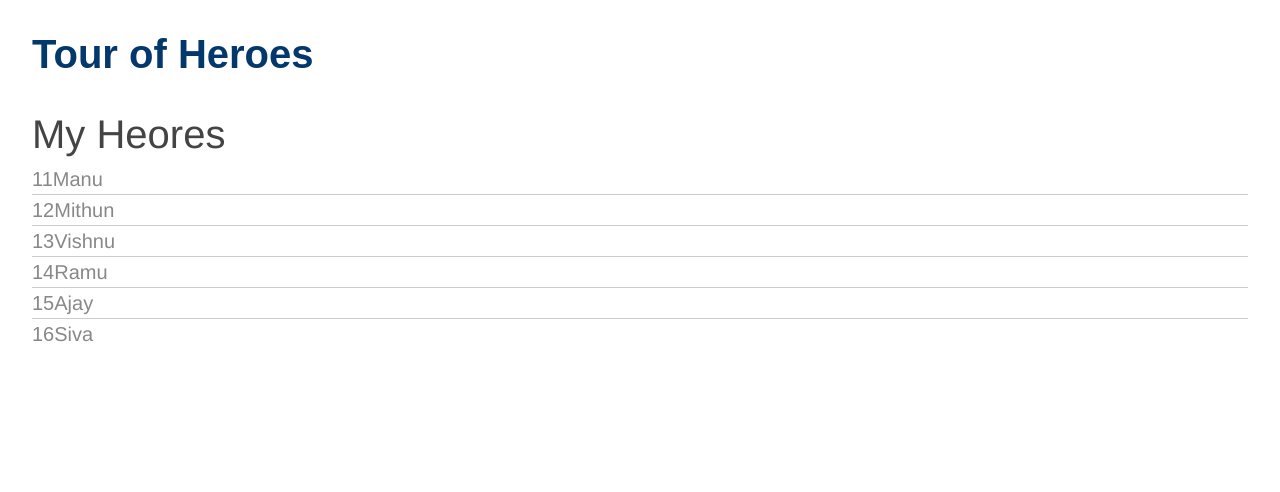
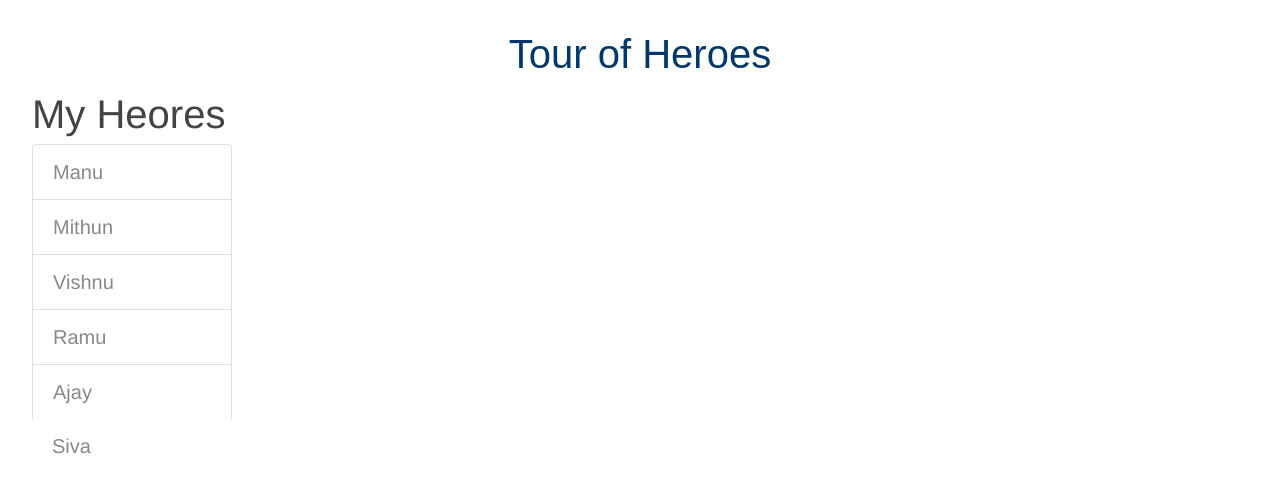
Before and after one commit to chinchuna/angular-tour-of-heroes, an Angular app: page / in a window 1280 px wide. Shown: the top 492 px of the page. Built offline with nearby package versions, Linux system fonts and the light colour scheme.

Commit message:
Add Service

```diff
--- a/package.json
+++ b/package.json
@@ -12,16 +12,19 @@
   },
   "private": true,
   "dependencies": {
-    "@angular/animations": "^5.0.0",
+    "@angular/animations": "^5.0.5",
+    "@angular/cdk": "^5.0.0-rc.3",
     "@angular/common": "^5.0.0",
     "@angular/compiler": "^5.0.0",
     "@angular/core": "^5.0.0",
     "@angular/forms": "^5.0.0",
     "@angular/http": "^5.0.0",
+    "@angular/material": "^5.0.0-rc.3",
     "@angular/platform-browser": "^5.0.0",
     "@angular/platform-browser-dynamic": "^5.0.0",
     "@angular/router": "^5.0.0",
     "core-js": "^2.4.1",
+    "ngx-bootstrap": "^2.0.0-beta.9",
     "rxjs": "^5.5.2",
     "zone.js": "^0.8.14"
   },
--- a/src/app/app.component.html
+++ b/src/app/app.component.html
@@ -1,4 +1,6 @@
 <!--The content below is only a placeholder and can be replaced.-->
+<div class="d-flex justify-content-center">
 <h1>{{title}}</h1>
+</div>
 <app-heroes></app-heroes>
 <!--<app-messages></app-messages>-->
--- a/src/app/app.module.ts
+++ b/src/app/app.module.ts
@@ -1,3 +1,4 @@
+import { HeroService } from './hero.service';
 import { BrowserModule } from '@angular/platform-browser';
 import { NgModule } from '@angular/core';
 import { FormsModule } from '@angular/forms';
@@ -6,6 +7,7 @@ import { AppComponent } from './app.component';
 import { HeroesComponent } from './heroes/heroes.component';
 import { HeroDetailComponent } from './hero-detail/hero-detail.component';
 import { MessageService } from './message.service';
+
 
 
 @NgModule({
@@ -18,7 +20,7 @@ import { MessageService } from './message.service';
     BrowserModule,
     FormsModule
   ],
-  providers: [MessageService],
+  providers: [ HeroService, MessageService],
   bootstrap: [AppComponent]
 })
 export class AppModule { }
--- a/src/app/hero-detail/hero-detail.component.html
+++ b/src/app/hero-detail/hero-detail.component.html
@@ -1,6 +1,15 @@
-<div *ngIf="selectedHero">
+<div *ngIf="selectedHero" >
+<div class="d-flex justify-content-center">
+    <h2>
+        {{selectedHero.name | uppercase}} details
+    </h2>
+</div>
 
-<h2>{{selectedHero.name | uppercase}} details</h2>
-<div><span>id :</span>{{selectedHero.id}}</div><div>
-<div><label>name : <input [(ngModel)]="selectedHero.name" placeholder="name"></label></div>
+<div class="d-flex justify-content-center">
+    id :
+    {{selectedHero.id}}
 </div>
+
+<div class="d-flex justify-content-center" >
+    <label>name : <input [(ngModel)]="selectedHero.name" placeholder="name"></label></div>
+</div>
--- a/src/app/hero.service.ts
+++ b/src/app/hero.service.ts
@@ -1,8 +1,13 @@
 import { Injectable } from '@angular/core';
+import {Hero} from './hero';
+import {HEROES} from './mock-heroes';
+
 
 @Injectable()
 export class HeroService {
-
-  constructor() { }
-
+  // heroes: Hero[];
+   getHeroes(): Hero[] {
+   return HEROES;
+  }
+constructor() { }
 }
--- a/src/app/heroes/heroes.component.html
+++ b/src/app/heroes/heroes.component.html
@@ -1,7 +1,12 @@
+<div>
 <h2>My Heores</h2>
+</div>
+<div class="list-group">
 <ul class="heroes">
-  <li *ngFor="let hero of heroes" (click)="onSelect(hero)" [class.selected]="hero === selectedHero">
-    <span class="badge">{{hero.id}}<span> </span></span>{{hero.name}}
+  <li *ngFor="let hero of heroes" (click)="onSelect(hero)" [class.selected]="hero === selectedHero" class="list-group-item justify-content-between">
+    {{hero.name}}
+    <span class="badge badge-default badge-pill">{{hero.id}} </span>
   </li>
 </ul>
+</div>
 <app-hero-detail [selectedHero]="selectedHero"></app-hero-detail>
--- a/src/app/heroes/heroes.component.ts
+++ b/src/app/heroes/heroes.component.ts
@@ -1,6 +1,7 @@
 import { Component, OnInit } from '@angular/core';
 import { Hero } from '../hero';
-import { HEROES } from '../mock-heroes';
+// import { HEROES } from '../mock-heroes';
+import {HeroService} from '../hero.service';
 
 @Component({
   selector: 'app-heroes',
@@ -8,14 +9,20 @@ import { HEROES } from '../mock-heroes';
   styleUrls: ['./heroes.component.css']
 })
 export class HeroesComponent implements OnInit {
-  heroes = HEROES;
+
+  // heroes = HEROES;
+  heroes: Hero[];
   selectedHero: Hero;
 onSelect(hero: Hero): void {
   this.selectedHero = hero;
 }
-  constructor() { }
+  constructor(private heroService: HeroService) { }
 
   ngOnInit() {
+    this.getHeroes();
+  }
+  getHeroes(): void {
+    this.heroes = this.heroService.getHeroes();
   }
 
 }
--- a/src/index.html
+++ b/src/index.html
@@ -1,4 +1,6 @@
 <!doctype html>
+<link href="https://maxcdn.bootstrapcdn.com/bootstrap/4.0.0-beta/css/bootstrap.min.css" rel="stylesheet">
+
 <html lang="en">
 <head>
   <meta charset="utf-8">
@@ -8,6 +10,7 @@
   <meta name="viewport" content="width=device-width, initial-scale=1">
   <link rel="icon" type="image/x-icon" href="favicon.ico">
 </head>
+
 <body>
   <app-root></app-root>
 </body>
--- a/src/styles.css
+++ b/src/styles.css
@@ -12,7 +12,7 @@ h1 {
   body {
     margin: 2em;
   }
-  body, input[text], button {
+  body,input[text], button {
     color: #888;
     font-family: Cambria, Georgia;
   }
```
Also changed, not shown: 1 other file (tests, documents, lock files or other folders).
